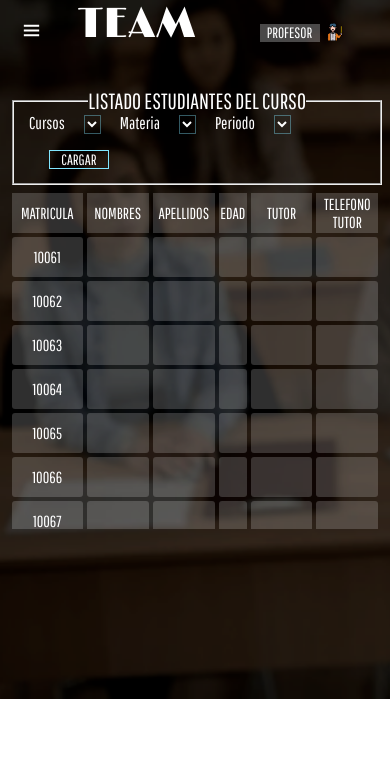
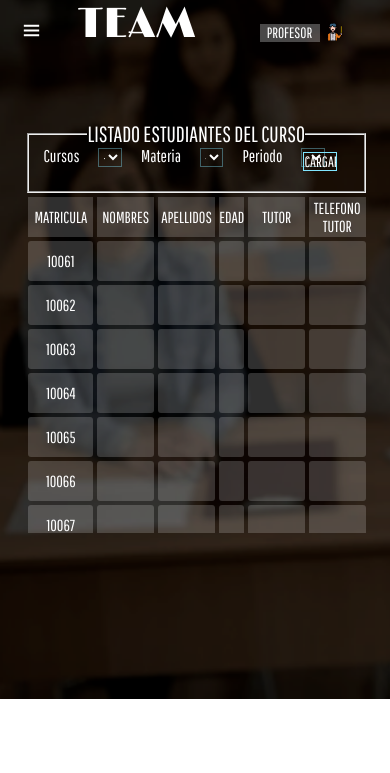
Before and after one commit to AlphaTeam23/AlphaTeamBlack, a Flask app: page /alphaTeam/profesor/informacion in a window 390 px wide; the page is wider, and only the part inside the window is pictured. Shown: the part 72-845 px from the top of that part. Run offline with Flask 3, Linux system fonts and the light colour scheme.

Commit message:
responsive profesor listo

```diff
--- a/static/css/estilos_prof.css
+++ b/static/css/estilos_prof.css
@@ -406,8 +406,11 @@ table {
     border: 1px solid #81e6ff63;
 }
 
-.calificaciones_docente2 form {
-    width: 58%;
+.calificaciones_docente2 fieldset {
+    padding: -20%;
+    width: 87%;
+    margin-left: -17.20%;
+    height: 80px;
 }
 
 .calificaciones_docente2 option {
@@ -419,20 +422,24 @@ table {
 }
 
 .calificaciones_docente2 {
-    margin-top: -29%;
+    bottom: 390px;
+    left: 10%;
+    position: relative;
 }
 
 .tabla2 {
     color: #fff;
     font-family: miFuentePath;
-    margin-left: 33.3%;
-    margin-top: 0%;
+    left: 11.20%;
+    bottom: 390px;
+    position: relative;
     width: 60%;
     border-radius: 1%;
     height: 340px;
     overflow: hidden;
     overflow-y: scroll;
     cursor: pointer;
+    margin: 0 auto;
 }
 
 
@@ -496,25 +503,17 @@ th:hover {
     color: #fff;
     border: 1px solid #81e6ff;
     font-family: miFuentePath;
-    margin: 15px;
     font-size: 15px;
-    width: 60px;
-    font-weight: normal;
-    bottom: -1px;
-    left: 20px;
-    position: relative;
+    width: 8%;
+    font-weight: normal;
+    margin-left: 90%;
+    margin-top: 5px;
 }
 
 .boton9:hover {
     border: 1px solid #0077ff96;
 }
 
-.calificaciones_docente2 fieldset {
-    height: 80px;
-    width: 100%;
-    right: -8px;
-    position: relative;
-}
 
 .calificaciones_docente2 legend {
     font-size: 22px;
@@ -1387,19 +1384,23 @@ summary {
 
 /* Pagina Informacion Estudiante */
 .calificaciones_docente2 {
-    margin-top: 12%;
+    top: 80px;
+    left: -9%;
+    position: relative;
+    margin: 0 auto;
 
 }
 
 .calificaciones_docente2 form {
-    width: 95%;
-    margin-left: 1%;
+    width: 100%;
 }
 
 .tabla2 {
-    width: 96%;
-    margin-left: 2%;
-    margin-top: 1%;
+    width: 88.50%;
+    left: 0.50%;
+    top: 80px;
+    position: relative;
+    margin: 0 auto;
 }
 
 .tabla2::-webkit-scrollbar {
@@ -1411,19 +1412,27 @@ summary {
 }
 
 .calificaciones_docente2 select {
-    width: 17px;
+    width: 7%;
 }
 
 .calificaciones_docente2 fieldset {
     height: 10%;
+}
+
+.boton9 {
+    top: -20px;
+    position: relative;
+    left: -8%;
+    width: 10%;
 }
 
 /* Pagina Planificación Docente */
 .planificacion_docente {
     left: -1px;
-    bottom: -40px;
+    bottom: -60px;
     width: 98%;
     position: relative;
+    margin: 0 auto;
 }
 
 .planificacion_docente select {
```
Also changed, not shown: other parts of static/css/estilos_prof.css (+66 -32 lines).
